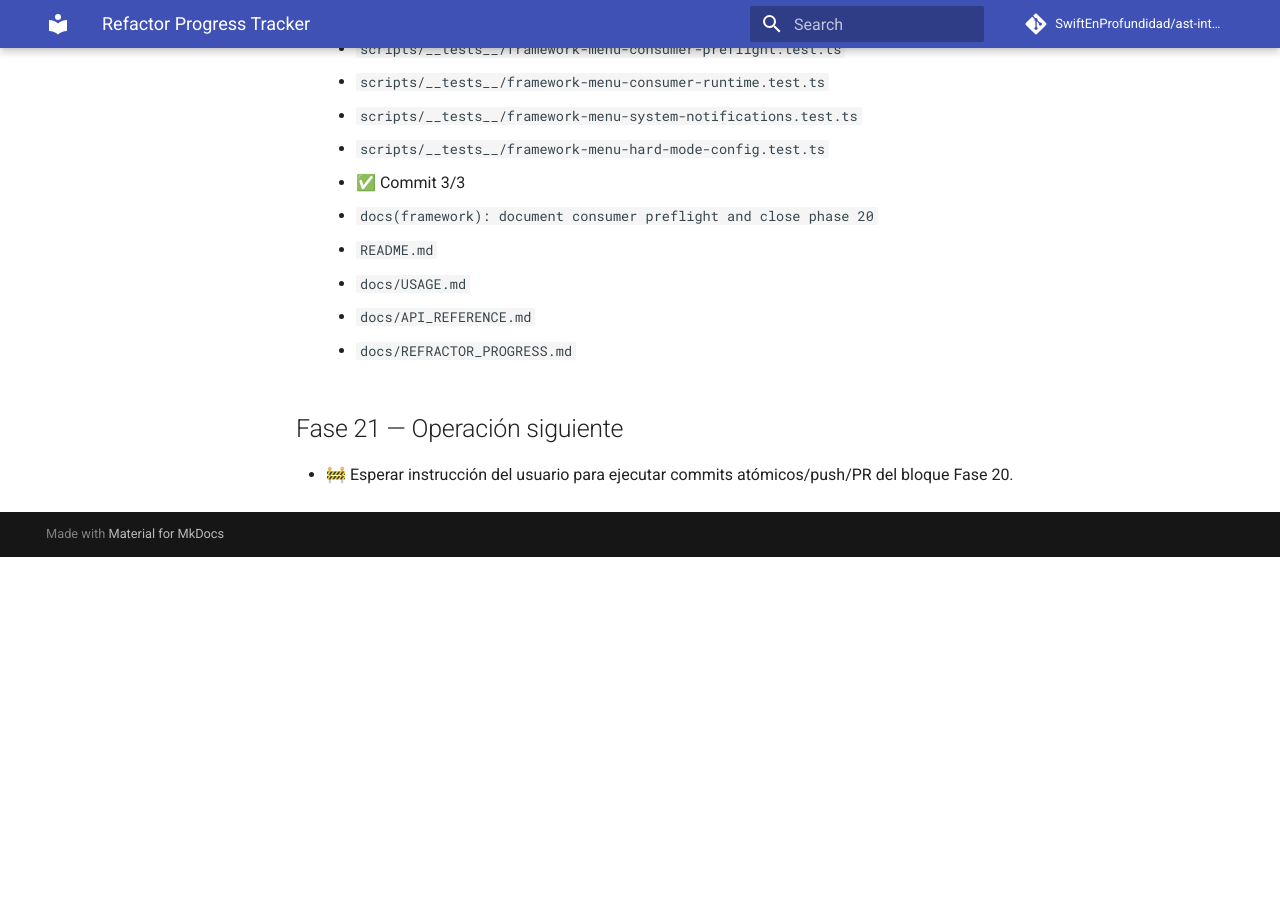
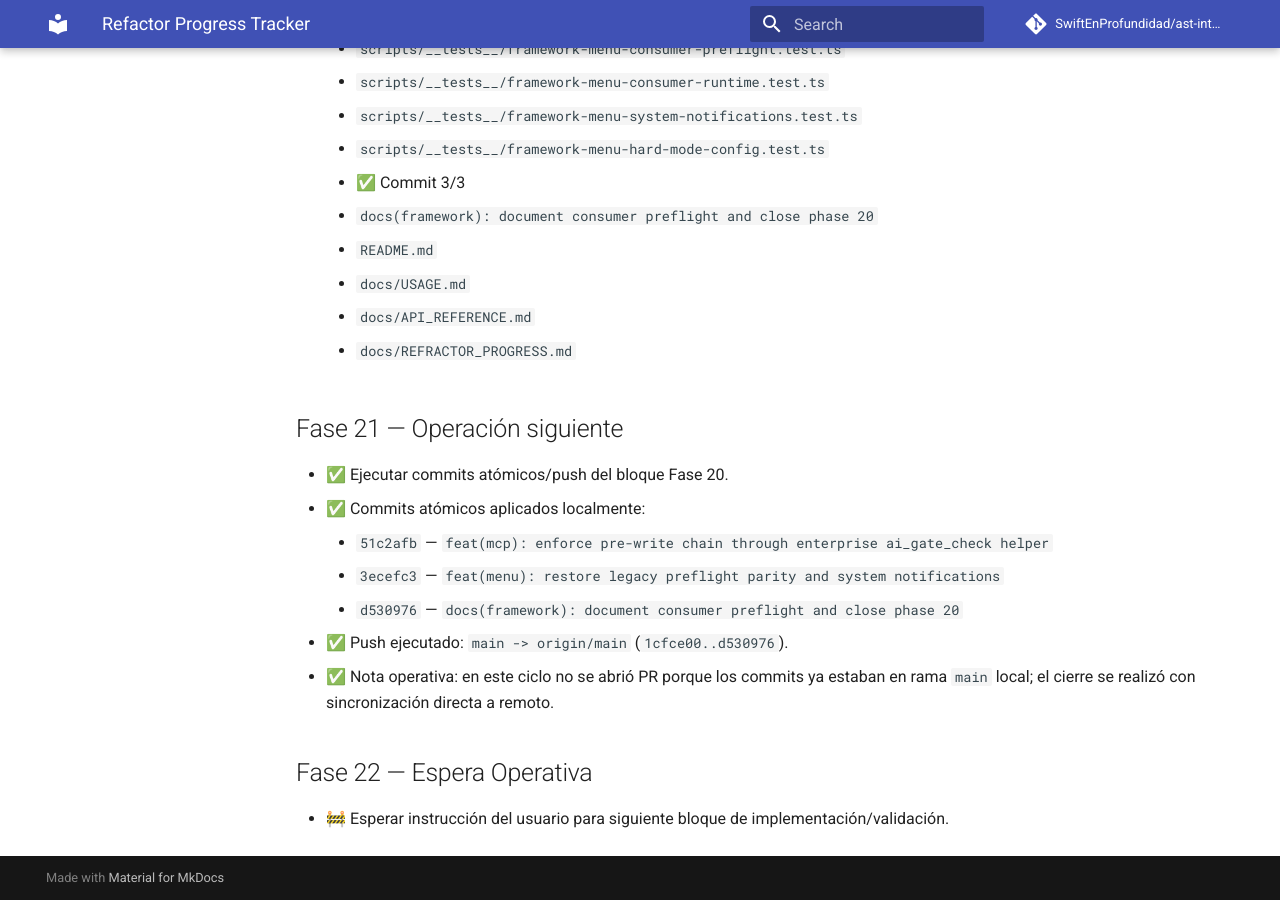
Before and after one commit to SwiftEnProfundidad/ast-intelligence-hooks, an MkDocs documentation site: the page built from docs/REFRACTOR_PROGRESS.md, in a window 1280 px wide and 900 px high, scrolled down 17863 px. Built offline with MkDocs 1.6.1 and Material for MkDocs 9.7.7, drawn with Linux system fonts in a browser that asks for light colours; comment, search, counter and statistics services are not loaded; before the commit the page ends 18420 px from its top, so only the background shows below that.

Commit message:
docs(progress): close phase 21 push operation

```diff
--- a/docs/REFRACTOR_PROGRESS.md
+++ b/docs/REFRACTOR_PROGRESS.md
@@ -451,4 +451,13 @@ Estado operativo del plan activo para restaurar capacidades enterprise sin rompe
       - `docs/REFRACTOR_PROGRESS.md`
 
 ## Fase 21 — Operación siguiente
-- 🚧 Esperar instrucción del usuario para ejecutar commits atómicos/push/PR del bloque Fase 20.
+- ✅ Ejecutar commits atómicos/push del bloque Fase 20.
+  - ✅ Commits atómicos aplicados localmente:
+    - `51c2afb` — `feat(mcp): enforce pre-write chain through enterprise ai_gate_check helper`
+    - `3ecefc3` — `feat(menu): restore legacy preflight parity and system notifications`
+    - `d530976` — `docs(framework): document consumer preflight and close phase 20`
+  - ✅ Push ejecutado: `main -> origin/main` (`1cfce00..d530976`).
+  - ✅ Nota operativa: en este ciclo no se abrió PR porque los commits ya estaban en rama `main` local; el cierre se realizó con sincronización directa a remoto.
+
+## Fase 22 — Espera Operativa
+- 🚧 Esperar instrucción del usuario para siguiente bloque de implementación/validación.
```
